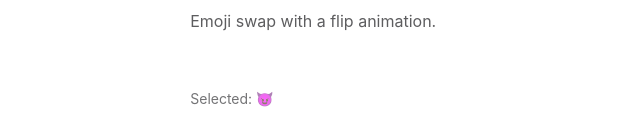
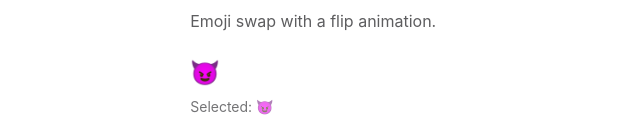
Before and after one commit to igidio/uikit-vue-daisyui, a Vue app: page /swap in a window 1280 px wide. Shown: the part 1069-1207 px from the top of the page, without its empty margins (0-640 px from the left). Built offline with nearby package versions, Linux system fonts and the light colour scheme; what @iconify/tailwind4 would draw is missing.

Commit message:
refactor: simplify UiSwap component logic and improve item extraction

```diff
--- a/src/features/swap/page/SwapPage.vue
+++ b/src/features/swap/page/SwapPage.vue
@@ -7,11 +7,6 @@ import UiIcon from '@/shared/ui/ui-icon/UiIcon.vue'
 const selected_text = ref('on')
 const selected_icon = ref('sun')
 const selected_effect = ref('😈')
-
-const emoji_options = [
-  { value: '😈', emoji: '😈' },
-  { value: '😇', emoji: '😇' },
-]
 </script>
 
 <template>
@@ -81,9 +76,13 @@ const emoji_options = [
     <div>
       <h2 class="text-2xl font-bold mb-2">Swap with Flip Effect</h2>
       <p class="text-base-content/70 mb-6">Emoji swap with a flip animation.</p>
+
       <UiSwap v-model="selected_effect" :flip="true">
-        <UiSwapItem v-for="option in emoji_options" :key="option.value" :value="option.value">
-          {{ option.emoji }}
+        <UiSwapItem value="😈">
+          <span class="text-2xl">😈</span>
+        </UiSwapItem>
+        <UiSwapItem value="😇">
+          <span class="text-2xl">😇</span>
         </UiSwapItem>
       </UiSwap>
       <p class="mt-2 text-sm text-base-content/60">Selected: {{ selected_effect }}</p>
--- a/src/shared/ui/ui-swap/UiSwap.vue
+++ b/src/shared/ui/ui-swap/UiSwap.vue
@@ -1,7 +1,6 @@
 <script setup lang="ts">
-import { computed, useSlots, type VNode } from 'vue'
+import { computed, useSlots } from 'vue'
 import UiSwapItem from './UiSwapItem.vue'
-import { use_slot_children } from '@/shared/composables/useSlotChildren'
 
 interface Props {
   rotate?: boolean
@@ -17,37 +16,28 @@ const model_value = defineModel<string>({ default: '' })
 
 const slots = useSlots()
 
-interface ExtractedItem {
-  value: string
-  content_fn: (() => VNode[]) | null
-}
-
-const items = computed<ExtractedItem[]>(() =>
-  use_slot_children(slots, UiSwapItem, (v) => {
-    const p = v.props as Record<string, any> | undefined
-    const child_slots = (v as any).children
-    return {
-      value: p?.value ?? '',
-      content_fn: child_slots?.default ?? null,
-    }
-  }),
-)
+const items = computed(() => {
+  const children = slots.default?.() ?? []
+  return children.filter(
+    (v): v is any => typeof v !== 'string' && v != null && (v.type as any) === UiSwapItem,
+  )
+})
 
 const swap_off = computed(() => items.value[0] ?? null)
 const swap_on = computed(() => items.value[1] ?? null)
 
-const checked = computed(() => model_value.value === swap_on.value?.value)
+const checked = computed(() => model_value.value === swap_on.value?.props?.value)
 
-const swap_classes: string = (() => {
+const swap_classes = computed(() => {
   const c: string[] = ['swap']
   if (props.rotate) c.push('swap-rotate')
   if (props.flip) c.push('swap-flip')
   return c.join(' ')
-})()
+})
 
 function toggle(): void {
-  const off_value = swap_off.value?.value
-  const on_value = swap_on.value?.value
+  const off_value = swap_off.value?.props?.value
+  const on_value = swap_on.value?.props?.value
   if (!off_value || !on_value) return
   model_value.value = checked.value ? off_value : on_value
 }
@@ -57,10 +47,10 @@ function toggle(): void {
   <label :class="swap_classes">
     <input type="checkbox" :checked="checked" @change="toggle()" />
     <div v-if="swap_off" class="swap-off">
-      <component :is="swap_off.content_fn!" />
+      <component :is="() => swap_off?.children?.default?.()" />
     </div>
     <div v-if="swap_on" class="swap-on">
-      <component :is="swap_on.content_fn!" />
+      <component :is="() => swap_on?.children?.default?.()" />
     </div>
   </label>
 </template>
```
